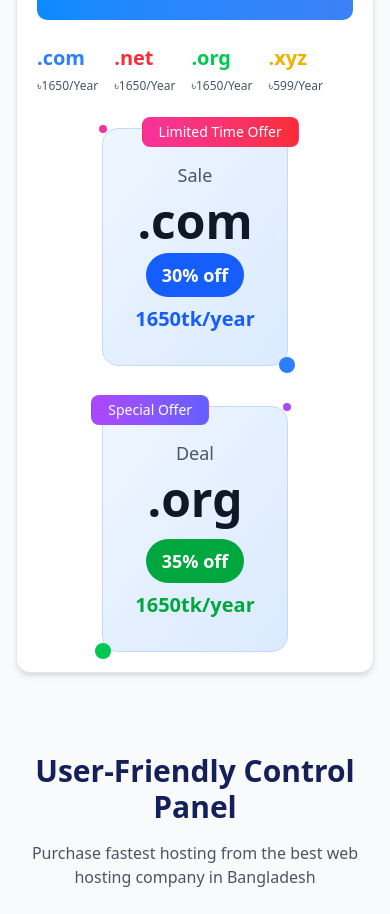
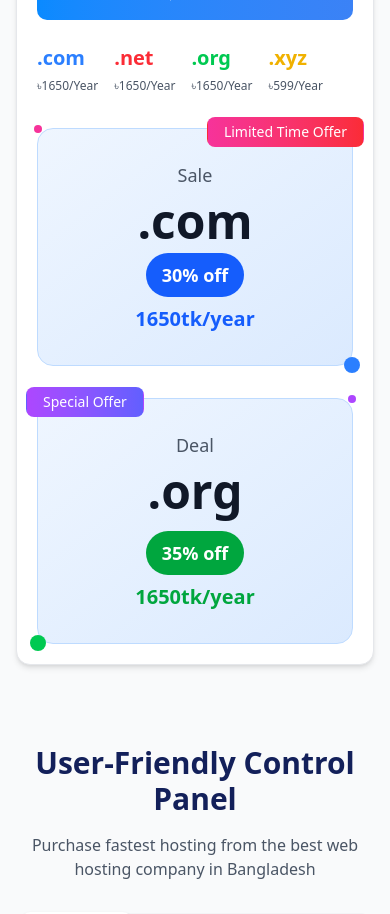
Before and after one commit to ssmahim01/hostnin, a Next.js app: page / in a window 390 px wide. Shown: the part 3700-4614 px from the top of the page. Built offline with nearby package versions, Linux system fonts and the light colour scheme.

Commit message:
Updated: domain-search section

```diff
--- a/src/components/shared/hosting/domain-search-section.tsx
+++ b/src/components/shared/hosting/domain-search-section.tsx
@@ -114,7 +114,7 @@
               </div>
 
               {/* Right side badges */}
-              <div className="flex flex-col md:flex-row gap-10 md:gap-16 md:justify-between items-center">
+              <div className="flex flex-row gap-8 flex-wrap md:gap-16 md:justify-between items-center">
                 {/* .com limited offer */}
                 <div className="relative bg-gradient-to-br from-blue-50 to-blue-100 dark:from-blue-900/20 dark:to-blue-800/20 p-8 rounded-2xl border border-blue-200 dark:border-blue-800 flex-1">
                   <Badge className="absolute -top-3 -right-3 bg-gradient-to-r from-pink-500 to-red-500 text-white px-4 py-1 text-sm font-medium transform">
```
